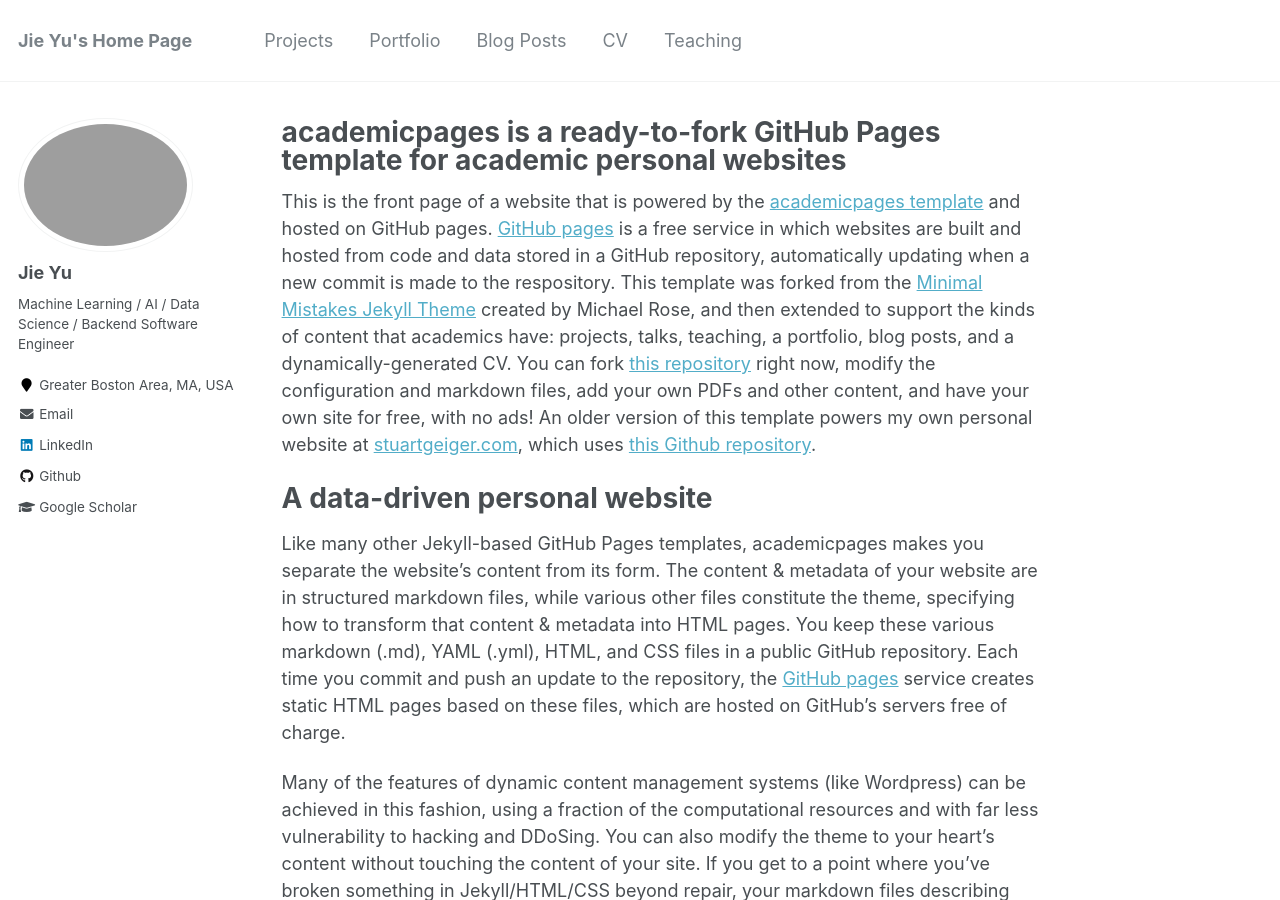
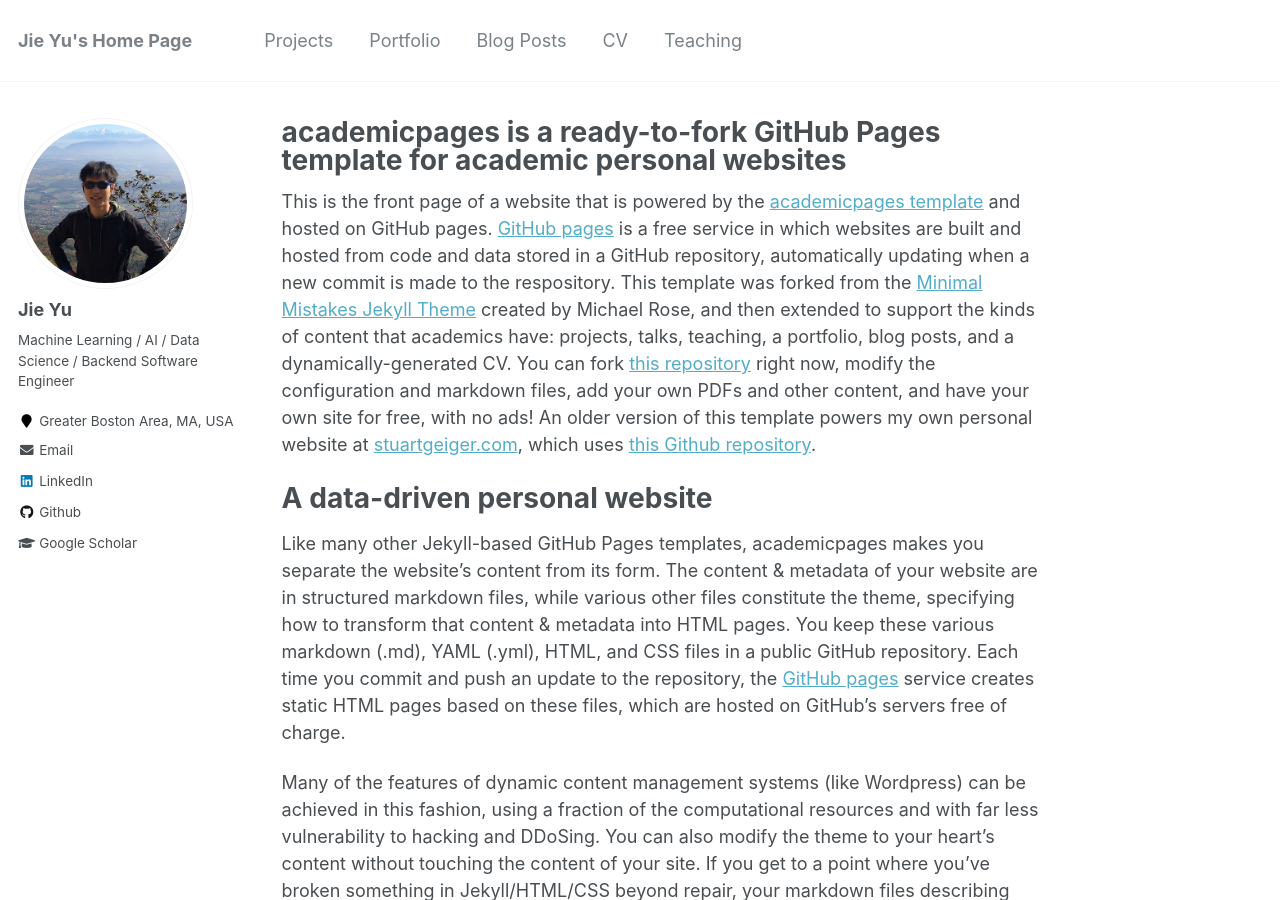
Before and after one commit to jieyu11/jieyu11.github.io, a Jekyll site: the page built from _pages/about.md, in a window 1280 px wide and 900 px high. Built offline with Jekyll 4.4.1, drawn with Linux system fonts in a browser that asks for light colours.

Commit message:
update image

```diff
--- a/_config.yml
+++ b/_config.yml
@@ -81,7 +81,7 @@ analytics:
 # Site Author
 author:
   name             : "Jie Yu"
-  avatar           : "me_0001.jpeg"
+  avatar           : "me_001.png"
   bio              : "Machine Learning / AI / Data Science / Backend Software Engineer"
   location         : "Greater Boston Area, MA, USA"
   employer         :
```
